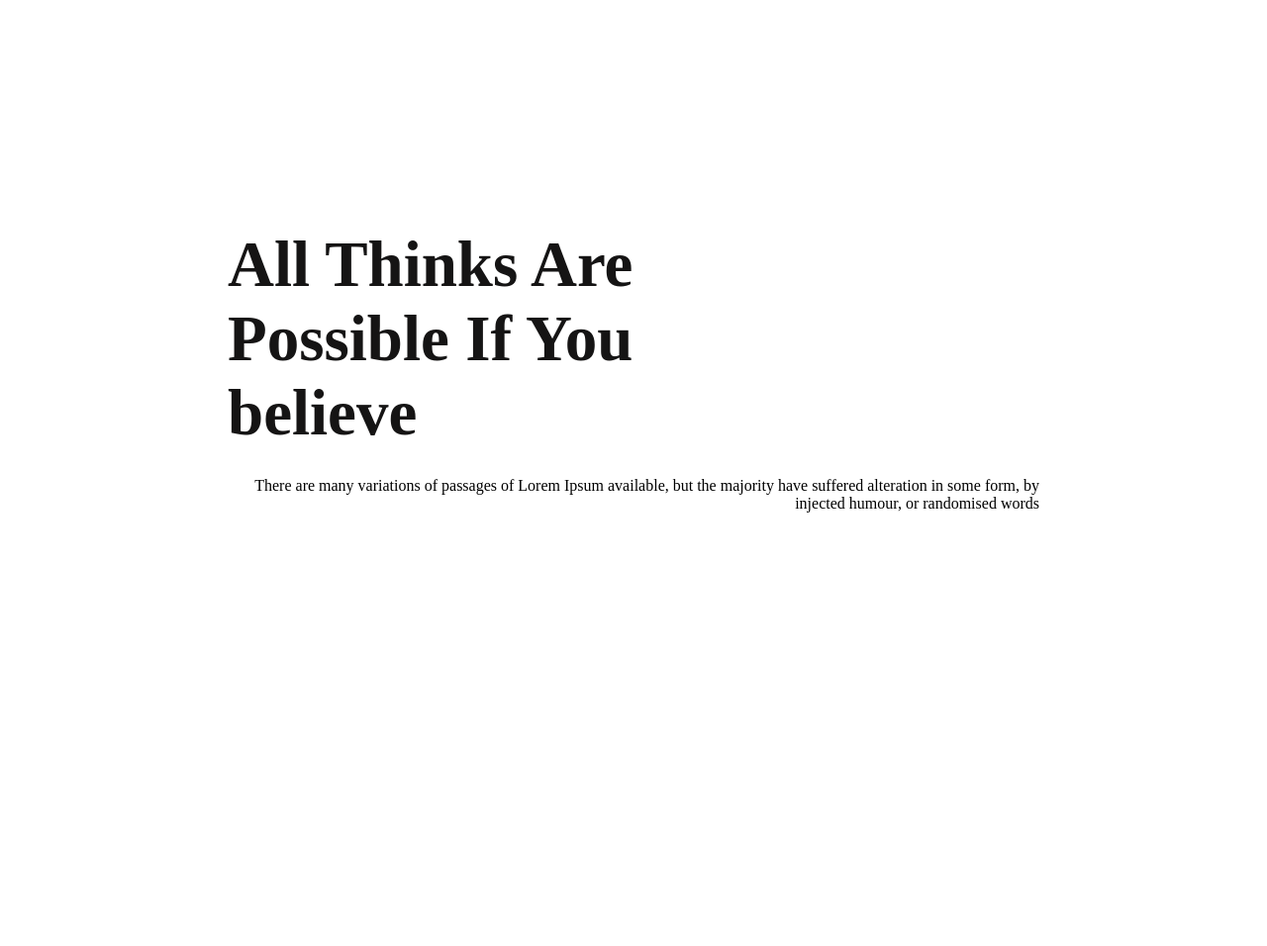
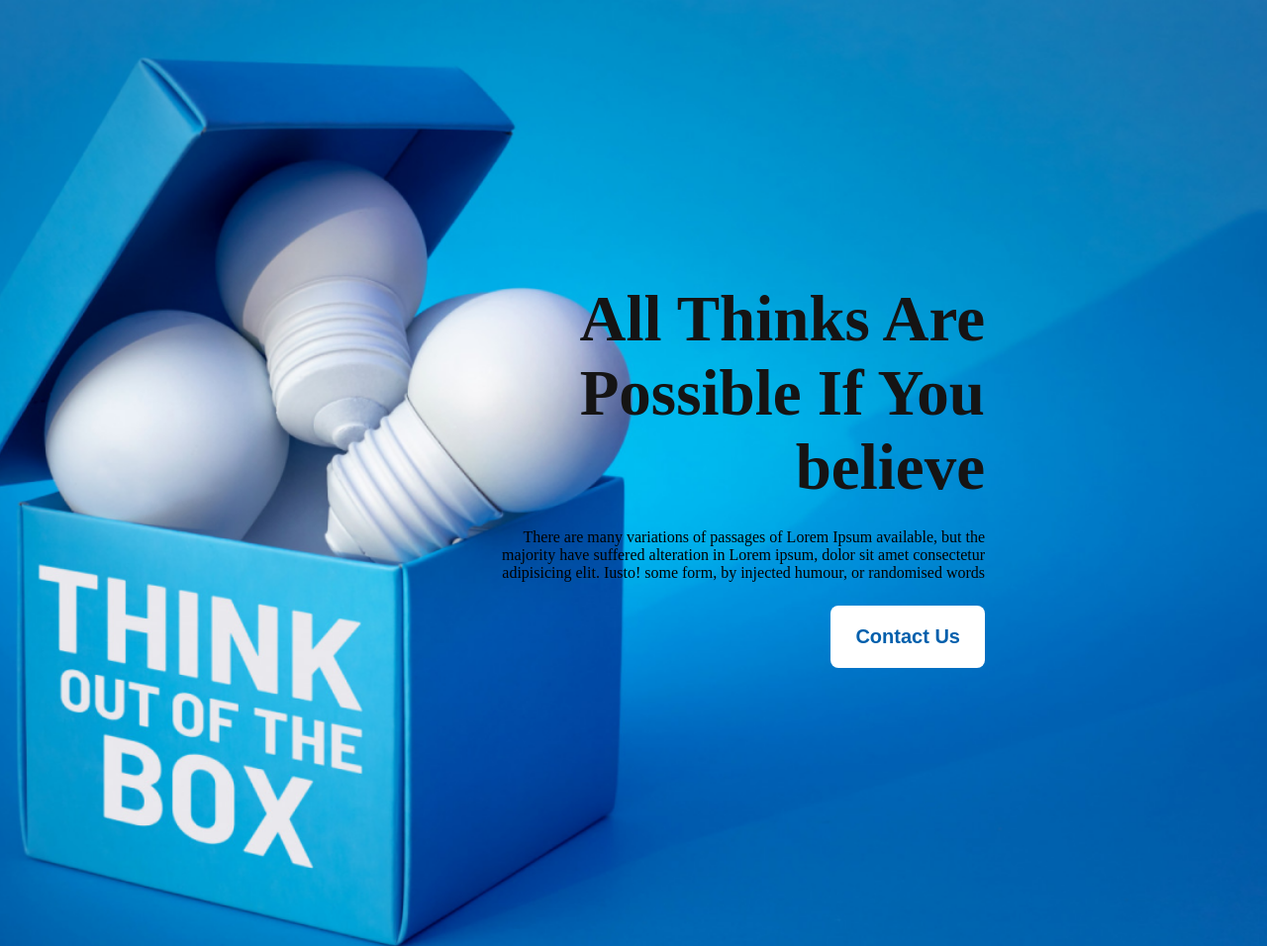
Before and after one commit to ji9917928-coder/great-work, a plain HTML site: page index.html in a window 1280 px wide. Shown: the top 956 px of the page at 99% size. Before the commit the page ends 800 px from the top, so only its background shows below. Drawn offline with Linux system fonts and the light colour scheme.

Commit message:
new section added

```diff
--- a/index.html
+++ b/index.html
@@ -12,7 +12,8 @@
         <div class="hero-content container">
             <div class="hero-text">
                 <h2>All Thinks Are Possible If You believe</h2>
-                <p>There are many variations of passages of Lorem Ipsum available, but the majority have suffered alteration in some form, by injected humour, or randomised words</p>
+                <p>There are many variations of passages of Lorem Ipsum available, but the majority have suffered alteration in Lorem ipsum, dolor sit amet consectetur adipisicing elit. Iusto! some form, by injected humour, or randomised words</p>
+                <button class="btn">Contact Us</button>
             </div>
         </div>
 
--- a/style/style.css
+++ b/style/style.css
@@ -8,31 +8,61 @@
     margin:auto;
 
 }
+  /* <!-- hero section  --> */
 .hero{
+    /* display: flex; */
     /* align-items: center; */
-    padding: 230px;
-    /* background-image: url('./banner3.png'); */
+    /* text-align: right; */
+    padding:   285px;
+    background-image: url('./banner3.png');
+    background-size:cover;
+    /* padding-bottom: 166px; */
+    background-position:center;
+    background-repeat:no-repeat;
+    /* height:100vh; */
+    /* margin: 0; */
+
+    /* margin-right:-990px; */
 
 }
 .hero-content{
+    /* margin-right: 130px; */
+    /* text-align: left;
+    justify-content: left; */
     display:flex;
-    justify-content: flex-end;
+    justify-content: right;
 }
 .hero-text h2{
     font-size: 65px;
     font-weight:700 ;
     margin-bottom: 24px;
     color:#151414;
-     width: 525px;
-     text-align: left;
-     height: 228px;
+     /* width: 525px; */
+     /* text-align: right; */
+     /* height: 228px; */
 
 
 }
+.hero-text .btn{
+    margin-top: 24px;
+    padding:20px 25px;
+    border-radius: 8px;
+    font-size:20px;
+    font-weight: 600;
+    background-color: #ffffff;
+    border: none;
+    color: #005FAC;
+
+}
+/* .hero-text p{
+    width: 394px;
+    height:998px;
+} */
 .hero-text{
-    /* display: flex;
-    text-align: right;
-    justify-content: end; */
-    text-align: right;
+    width: 500px;
+     /* display: flex; */
+    text-align: right;    /* align-items: right; */
+    /* justify-content: end;    */
+     /* text-align: right;  */
     /* margin-left: 100px; */
 }
```
